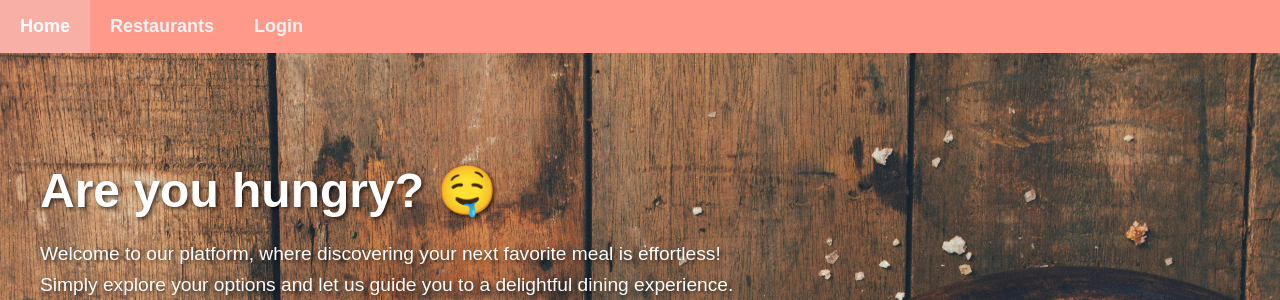
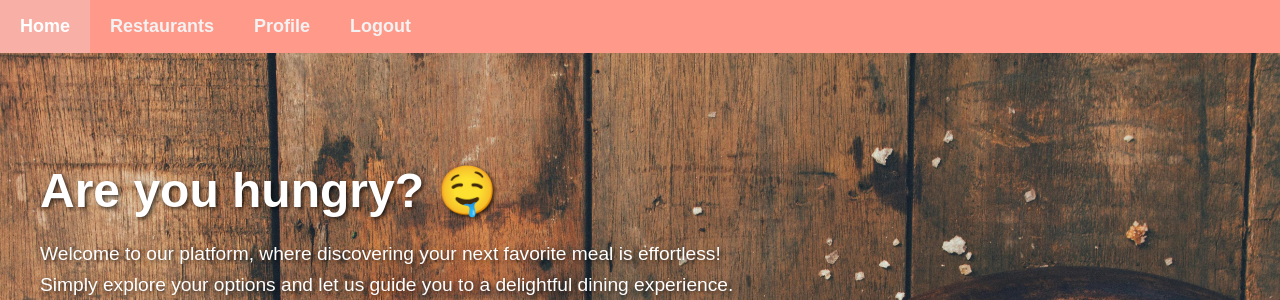
Before and after one commit to Rediet-Ayalew/Are-you-Hungry-, a Flask app: page /home in a window 1280 px wide. Shown: the top 300 px of the page. Run offline with Flask 3, Linux system fonts and the light colour scheme; the visitor is signed in with stand-in values (Sample User, id 1).

Commit message:
Updated home.html

```diff
--- a/templates/home.html
+++ b/templates/home.html
@@ -9,11 +9,17 @@
 <body>
 
     <!-- Navigation Bar -->
-    <div class="topnav">
-        <a class="active" href="#home">Home</a>
+    <nav class="topnav">
+        <a href="/home">Home</a>
         <a href="/restaurants">Restaurants</a>
-        <a href="/login">Login</a>
-    </div>
+        {% if 'user_id' in session %}
+            <a href="/profile/{{ session['user_id'] }}">Profile</a>
+            <a href="/logout">Logout</a>
+        {% else %}
+            <a href="/login">Login</a>
+        {% endif %}
+    </nav>
+
 
     <!-- Content Block (Home Page) -->
     <div class="home-page">
```
